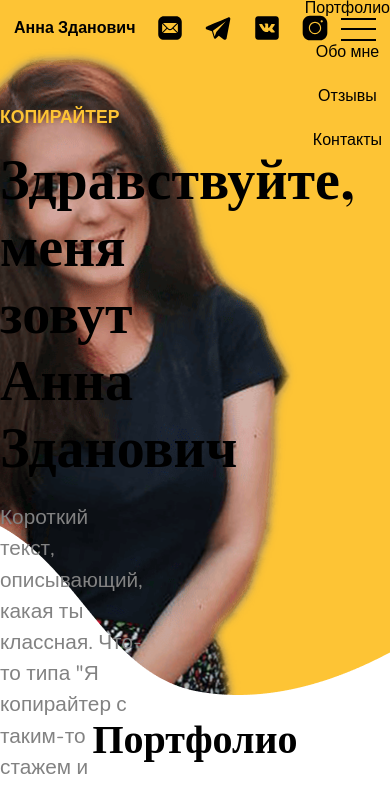
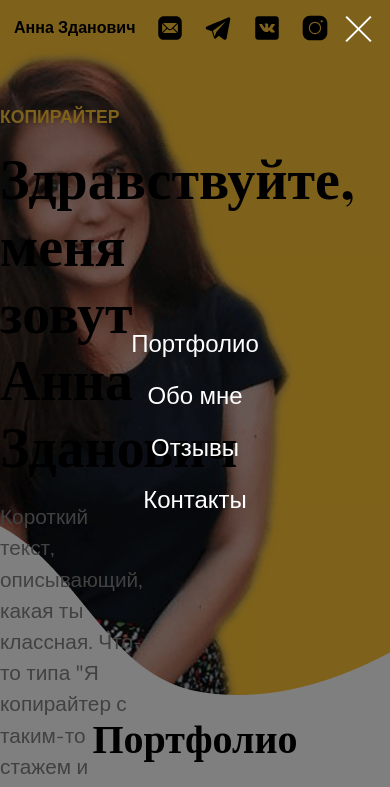
Before and after one commit to Zdanovich1/yaka-portfolio-website, a plain HTML site: page index.html in a window 390 px wide. Both pictures are taken after a click on the element 358 px from the left and 28 px from the top of the page. Shown: the top 787 px of the page. Drawn offline with nearby package versions, Linux system fonts and the light colour scheme; a web font is replaced by a local one.

Commit message:
feat: add adaptive for burger menu

```diff
--- a/index.js
+++ b/index.js
@@ -8,6 +8,7 @@ const cardBlob = document.querySelectorAll('.card__blob');
 const cardCloseIcons = document.querySelectorAll('.card__close-icon');
 const burgerButton = document.querySelector('.header__burger-button');
 const navList = document.querySelector('.nav__list');
+const navLinks = document.querySelectorAll('.nav__link');
 
 /*first screen slider*/
 
@@ -31,12 +32,11 @@ cardCloseIcons.forEach((el, index) => {
    })
 })
 
+/*burger menu*/
 
-/*burger menu*/
-/*! закончить работу над меню!!!!!!!*/
-/*! закончить работу над меню!!!!!!!*/
-/*! закончить работу над меню!!!!!!!*/
-burgerButton.addEventListener('click', openMenu)
+burgerButton.addEventListener('click', openMenu);
+navLinks.forEach((item) => item.addEventListener('click', closeMenu));
+navList.addEventListener('click', closeMenu);
 
 /*helpers*/
 
@@ -57,5 +57,13 @@ function returnSlide() {
 }
 
 function openMenu() {
-   navList.style.right = '0';
+   navList.classList.toggle('_open');
+   document.body.classList.toggle('_lock');
+   burgerButton.classList.toggle('_active');
 }
+
+function closeMenu() {
+   navList.classList.remove('_open');
+   document.body.classList.remove('_lock');
+   burgerButton.classList.remove('_active');
+}
--- a/style.css
+++ b/style.css
@@ -502,25 +502,40 @@ button:hover {
 @media screen and (max-width: 734px) {
    /**header*/
 
-   /*! закончить работу над меню!!!!!!!*/
    .nav__list {
       flex-direction: column;
-      position: absolute;
+      position: fixed;
       top: 0;
       right: -100%;
       transition: .5s;
+      width: 100%;
+      height: 100vh;
+      background-color: rgba(0, 0, 0, 0.5);
+      justify-content: center;
+      align-items: center;
+      z-index: 11;
    }
 
-   /*! закончить работу над меню!!!!!!!*/
-   /*! закончить работу над меню!!!!!!!*/
+   ._open {
+      right: 0;
+      overflow: auto;
+   }
 
+   ._lock {
+      overflow: hidden;
+   }
 
+   .nav__link {
+      font-size: 1.5em;
+      color: rgb(255, 255, 255);
+   }
 
    .header__burger-button {
       display: block;
       width: 2.5rem;
       height: 1.5rem;
       position: relative;
+      z-index: 11;
    }
 
    .header__burger-button span,
@@ -532,6 +547,7 @@ button:hover {
       height: 10%;
       width: 100%;
       background-color: #000;
+      transition: all .5s;
    }
 
    .header__burger-button span {
@@ -546,6 +562,30 @@ button:hover {
       top: 0;
    }
 
+   .header__burger-button._active::after,
+   .header__burger-button._active::before {
+      top: 50%;
+      background-color: rgb(255, 255, 255);
+   }
+
+   .header__burger-button._active span {
+      display: none;
+   }
+
+   .header__burger-button._active::after {
+      transform: rotate(45deg);
+   }
+
+   .header__burger-button._active::before {
+      transform: rotate(-45deg);
+   }
+
+
+
+
+
+
+
    .nav__list {
       gap: 2rem;
    }
@@ -554,12 +594,7 @@ button:hover {
       gap: 1rem;
    }
 
-   .nav__link {
-      font-size: 1em;
-      font-weight: 500;
-      color: #000;
-      position: relative;
-   }
+
 
 
 
```
